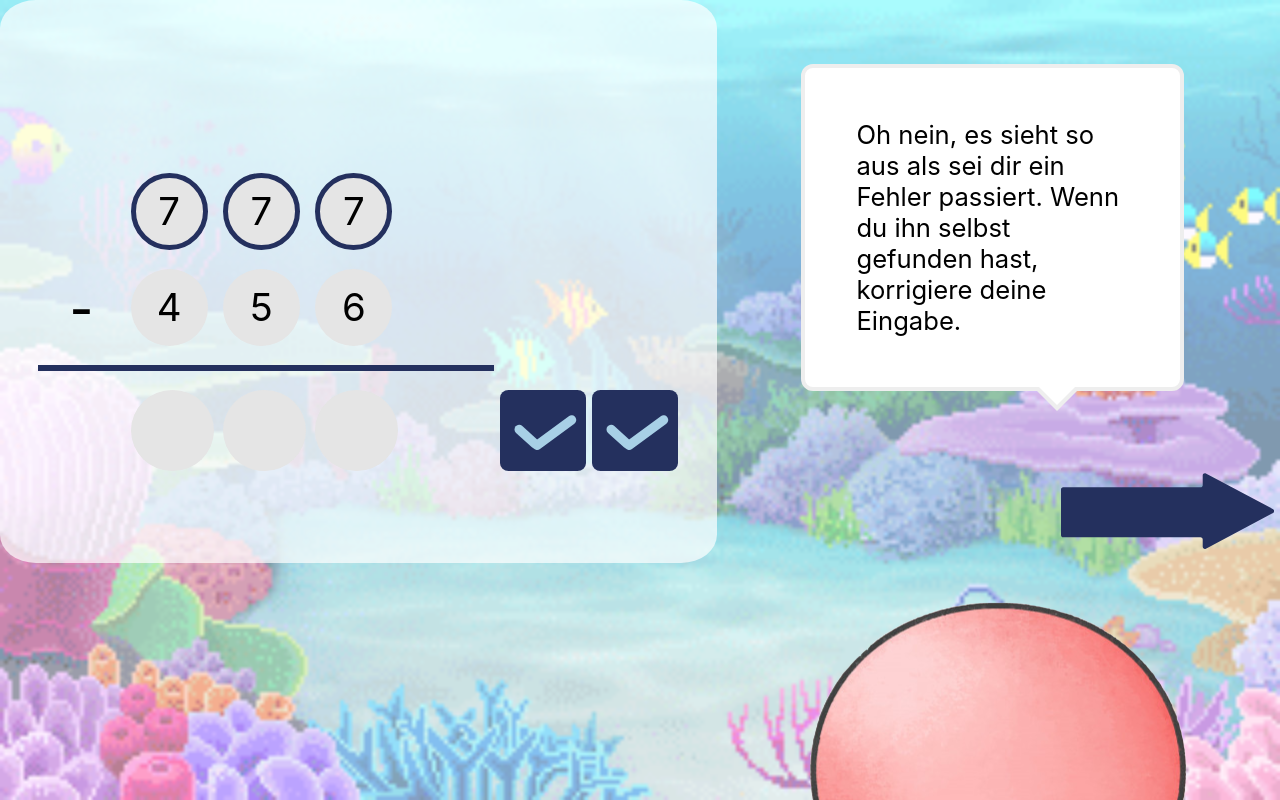
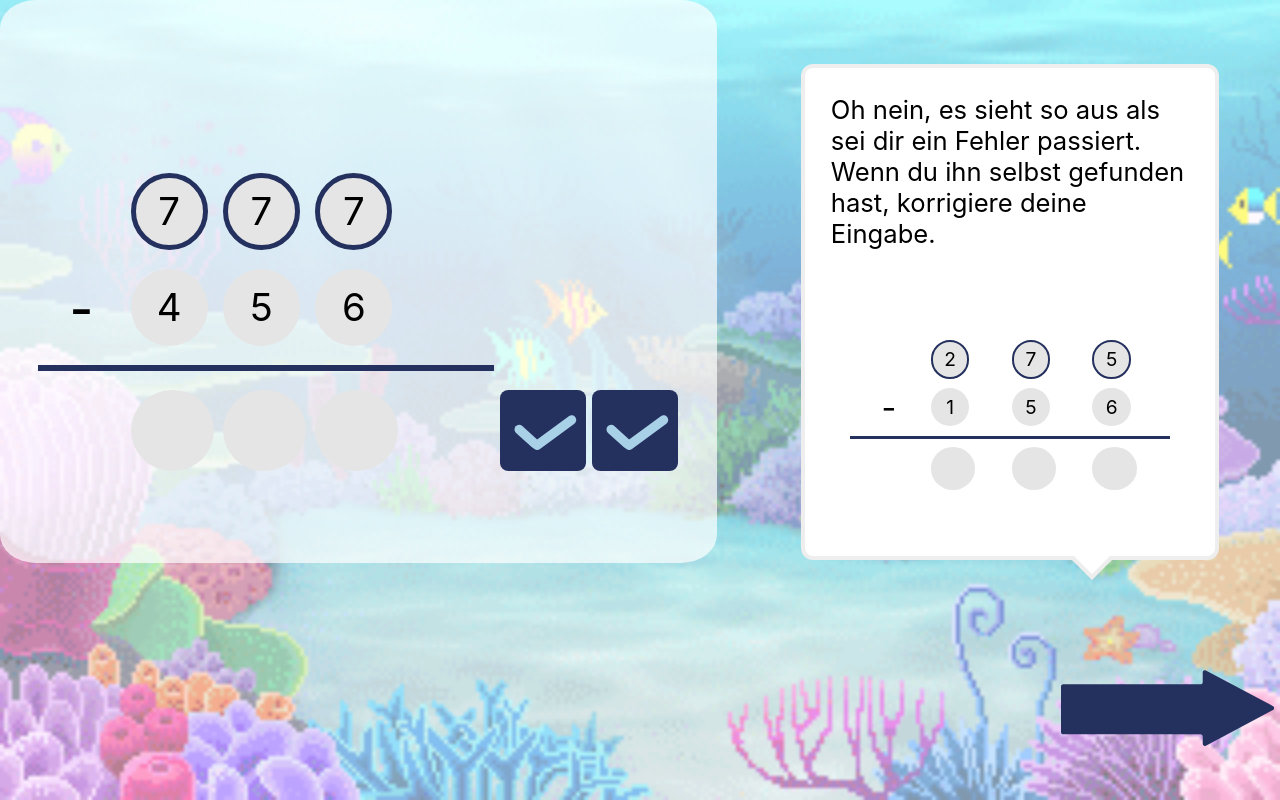
Before and after one commit to egiacomazzi/Subkraki_Web_App, a React (Create React App) app: page /substactionpanel in a window 1280 px wide. Shown: the top 800 px of the page. Built offline with nearby package versions, Linux system fonts and the light colour scheme.

Commit message:
analogypanel in speechbubble

```diff
--- a/src/CSS/AnalogyPanel.css
+++ b/src/CSS/AnalogyPanel.css
@@ -1,6 +1,6 @@
 .calculate .bubble {
   position: relative;
-  padding: 2em;
+  padding: 1em;
   width: auto;
   border-radius: 12px;
   border: 4px solid #eee;
--- a/src/CSS/ClickableNumber.css
+++ b/src/CSS/ClickableNumber.css
@@ -11,3 +11,16 @@
   font-size: 6.2vw;
   opacity: 0.8;
 }
+.analogy .clickableNumber {
+  border: 0.2vw solid var(--primary-lila);
+}
+
+.analogy .X {
+  position: relative;
+  color: var(--primary-lila);
+  top: -3.3vw;
+  left: 0.475vw;
+  font-family: Arial, Helvetica, sans-serif;
+  font-size: 3.1vw;
+  opacity: 0.8;
+}
--- a/src/CSS/Numbers.css
+++ b/src/CSS/Numbers.css
@@ -10,3 +10,16 @@
   font-family: -apple-system, BlinkMacSystemFont, Segoe UI, Roboto,
     Helvetica, Arial, sans-serif;
 }
+
+.analogy .roundNumber {
+  display: inline;
+  height: 3vw;
+  width: 3vw;
+  border-radius: 50%;
+  background-color: var(--button-grey);
+  font-size: 1.5vw;
+  text-align: center;
+  border: none;
+  font-family: -apple-system, BlinkMacSystemFont, Segoe UI, Roboto,
+    Helvetica, Arial, sans-serif;
+}
--- a/src/CSS/Speechbubble.css
+++ b/src/CSS/Speechbubble.css
@@ -10,7 +10,7 @@
 
 .welcome .bubble {
   position: relative;
-  padding: 2em;
+  padding: 1em 1em 2em 1em;
   width: auto;
   border-radius: 12px;
   border: 4px solid #eee;
--- a/src/CSS/SubtractionPanel.css
+++ b/src/CSS/SubtractionPanel.css
@@ -1,3 +1,88 @@
+.analogy .panel {
+  padding: 1.5vw;
+  width: 25vw;
+  height: 19vw;
+  border-radius: 5%;
+  background-color: rgba(255, 255, 255, 0.7);
+  align-content: center;
+}
+.analogy .panel > .grid-container {
+  display: grid;
+  grid-template-columns: repeat(4, 1fr);
+  grid-template-rows: auto auto 0fr auto;
+  grid-column-gap: 0.25vw;
+  grid-row-gap: 0.7vw;
+  grid-template-areas:
+    '. correction0 correction1 correction2'
+    '. subtrahendA subtrahendB subtrahendC'
+    'minus minuendA minuendB minuendC'
+    'line line line line'
+    '. resultA resultB resultC';
+}
+.analogy .line {
+  border-top: 0.25vw solid var(--primary-lila);
+  grid-area: line;
+}
+
+.analogy .minus {
+  font-size: 2.5vw;
+  text-align: center;
+  grid-area: minus;
+}
+
+.analogy .panelControls {
+  background-color: var(--primary-lila);
+  border: none;
+  border-radius: 10%;
+}
+
+.analogy .correction0 {
+  grid-area: correction0;
+}
+
+.analogy .correction1 {
+  grid-area: correction1;
+}
+
+.analogy .correction2 {
+  grid-area: correction2;
+}
+
+.analogy .subtrahend0 {
+  grid-area: subtrahendA;
+  width: 3vw;
+  height: 3vw;
+}
+
+.analogy .subtrahend1 {
+  grid-area: subtrahendB;
+  width: 3vw;
+  height: 3vw;
+}
+.analogy .subtrahend2 {
+  grid-area: subtrahendC;
+  width: 3vw;
+  height: 3vw;
+}
+.analogy .minuend0 {
+  grid-area: minuendA;
+}
+.analogy .minuend1 {
+  grid-area: minuendB;
+}
+.analogy .minuend2 {
+  grid-area: minuendC;
+}
+.analogy .result0 {
+  grid-area: resultA;
+}
+.analogy .result1 {
+  grid-area: resultB;
+}
+.analogy .result2 {
+  grid-area: resultC;
+}
+
 .panel {
   padding: 3vw;
   width: 50vw;
--- a/src/Calculate/AnalogyPanel.js
+++ b/src/Calculate/AnalogyPanel.js
@@ -32,6 +32,8 @@ class AnalogyPanel extends React.Component {
           beginning={this.props.beginning}
           end={this.props.end}
           analogy={true}
+          sub={this.props.sub}
+          min={this.props.min}
         />
 
         <Subkraki size="big" />
@@ -48,4 +50,6 @@ AnalogyPanel.propTypes = {
   lastText: PropTypes.func,
   beginning: PropTypes.bool,
   end: PropTypes.bool,
+  sub: PropTypes.string,
+  min: PropTypes.string,
 };
--- a/src/Calculate/Calculate.js
+++ b/src/Calculate/Calculate.js
@@ -174,6 +174,8 @@ class Calculate extends React.Component {
           lastText={() => this.lastText()}
           beginning={this.state.analogyTextIndex === 0 ? true : false}
           end={this.state.analogyTextIndex === 8 ? true : false}
+          sub={String(this.analogy.sub).replace(/,/g, '')}
+          min={String(this.analogy.min).replace(/,/g, '')}
         />
       </div>
     );
--- a/src/SubtractionPanel/SubtractionPanel.js
+++ b/src/SubtractionPanel/SubtractionPanel.js
@@ -235,7 +235,7 @@ class SubtractionPanel extends React.Component {
     const minuend_display = this.renderMinuend();
     const result_display = this.renderResult();
     const error_message = this.renderErrorMessage();
-
+    if (!this.props.analogy) {
       return (
         <div className="panel">
           <div className="grid-container">
@@ -259,6 +259,22 @@ class SubtractionPanel extends React.Component {
           </div>
         </div>
       );
+    } else {
+      return (
+        <div className="panel">
+          <div className="grid-container">
+            {corrections_display}
+            {subtrahend_display}
+
+            <div className="minus"> - </div>
+            {minuend_display}
+            <div className="line"></div>
+
+            {result_display}
+          </div>
+        </div>
+      );
+    }
   }
 }
 
@@ -266,5 +282,6 @@ SubtractionPanel.propTypes = {
   subtrahend: PropTypes.string,
   minuend: PropTypes.string,
   digits: PropTypes.string,
+  analogy: PropTypes.bool,
 };
 export default SubtractionPanel;
--- a/src/shared/Speechbubble.js
+++ b/src/shared/Speechbubble.js
@@ -2,9 +2,11 @@ import React from 'react';
 import '../CSS/Speechbubble.css';
 import PropTypes from 'prop-types';
 import CloseSpeechbubble from './CloseSpeechbubble';
+import SubtractionPanel from '../SubtractionPanel/SubtractionPanel';
 
 class Speechbubble extends React.Component {
   render() {
+    if (!this.props.analogy) {
       return (
         <div className="Speech">
           <div className="testimonial">
@@ -15,10 +17,35 @@ class Speechbubble extends React.Component {
           </div>
         </div>
       );
+    } else {
+      return (
+        <div className="Speech">
+          <div className="testimonial">
+            <div className="bubble">
+              <div className="bubbleText">
+                {this.props.text}
+                {
+                  <SubtractionPanel
+                    subtrahend={this.props.sub}
+                    minuend={this.props.min}
+                    digits="3"
+                    analogy={true}
+                  />
+                }
+              </div>
+            </div>
+            <CloseSpeechbubble />
+          </div>
+        </div>
+      );
+    }
   }
 }
 
 export default Speechbubble;
 Speechbubble.propTypes = {
   text: PropTypes.string,
+  analogy: PropTypes.bool,
+  min: PropTypes.string,
+  sub: PropTypes.string,
 };
--- a/src/shared/SpeechbubbleControlls.js
+++ b/src/shared/SpeechbubbleControlls.js
@@ -10,7 +10,7 @@ class SpeechbubbleControlls extends React.Component {
       if (this.props.beginning) {
         return (
           <div className="SpeechbubbleControls">
-            <Speechbubble text={this.props.text}/>
+            <Speechbubble text={this.props.text} />
             <Arrow class="right" onClick={this.props.nextText} />
           </div>
         );
@@ -34,21 +34,36 @@ class SpeechbubbleControlls extends React.Component {
       if (this.props.beginning) {
         return (
           <div className="SpeechbubbleControls">
-            <Speechbubble text={this.props.text} />
+            <Speechbubble
+              text={this.props.text}
+              sub={this.props.sub}
+              min={this.props.min}
+              analogy={this.props.analogy}
+            />
             <Arrow class="right" onClick={this.props.nextText} />
           </div>
         );
       } else if (this.props.end) {
         return (
           <div className="SpeechbubbleControls">
-            <Speechbubble text={this.props.text} />
+            <Speechbubble
+              text={this.props.text}
+              sub={this.props.sub}
+              min={this.props.min}
+              analogy={this.props.analogy}
+            />
             <Arrow class="left" onClick={this.props.lastText} />
           </div>
         );
       } else {
         return (
           <div className="SpeechbubbleControls">
-            <Speechbubble text={this.props.text} />
+            <Speechbubble
+              text={this.props.text}
+              sub={this.props.sub}
+              min={this.props.min}
+              analogy={this.props.analogy}
+            />{' '}
             <Arrow class="right" onClick={this.props.nextText} />
             <Arrow class="left" onClick={this.props.lastText} />
           </div>
@@ -66,4 +81,6 @@ SpeechbubbleControlls.propTypes = {
   beginning: PropTypes.bool,
   end: PropTypes.bool,
   analogy: PropTypes.bool,
+  sub: PropTypes.string,
+  min: PropTypes.string,
 };
```
Lines whose indentation alone changed are shown as unchanged.
